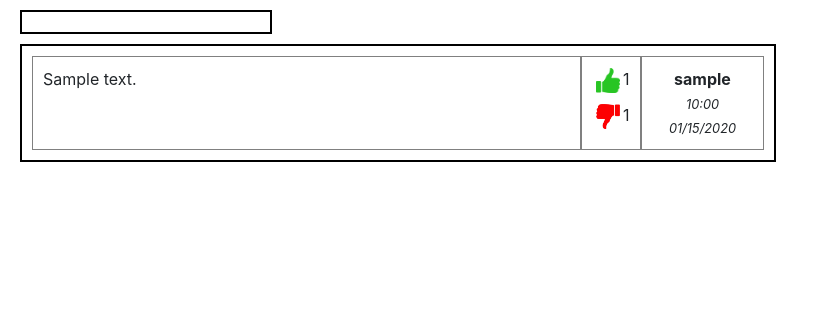
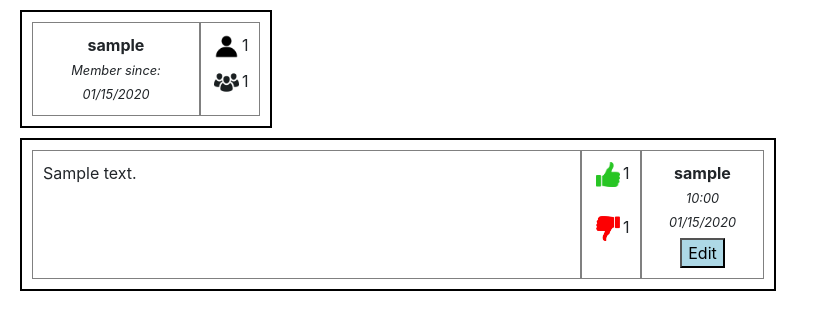
Before and after one commit to RobClaessens/web-dev-course, a Django app: page /profile/1 in a window 1280 px wide. Shown: the part 66-396 px from the top of the page, without its empty margins (0-819 px from the left). Run offline with Django 3.2, Linux system fonts and the light colour scheme; a user stored in the database is signed in; tables that the repository leaves empty hold one stand-in row (values such as "Sample post"); some libraries are stand-ins or nearby versions.

Commit message:
Implementation an 'edit_post' endpoint, in the front-end, an 'Edit' button has been added that will turn the 'tweet' into an editable textarea. Then a 'Save' button will be shown on the front-end, to save the updates to the tweet.

```diff
--- a/network/static/network/post.js
+++ b/network/static/network/post.js
@@ -190,7 +190,13 @@ function load_posts(page) {
 }
 
 
-function load_post(post, reload = false) {
+function load_post(post, reload = false, edit = false) {
+
+    // Small subfunction that adjusts the height of the text area element to fit its content
+    function adjustTextareaHeight(element) {
+        element.style.height =  "auto";
+        element.style.height = (element.scrollHeight) + 2 + "px";
+    }
 
     // Check if user ID is defined, otherwise set to 0, which is unused as user ID, count starts at 1
     if (typeof user_id === 'undefined') { user_id = 0; }
@@ -198,14 +204,24 @@ function load_post(post, reload = false) {
     // Get post div
     const post_div = document.getElementById(`post_${post.id}`)
 
-    // Create text div
-    const text_div = document.createElement('div');
-    text_div.classList.add('text');
-    post_div.appendChild(text_div);
-
-    // Append text
-    const text = document.createTextNode(post.text);
-    text_div.appendChild(text);
+    // Create text div or text area (if edit)
+    if (edit) {
+        const text_area = document.createElement('textarea');
+        text_area.setAttribute("id", `textarea_${post.id}`);
+        text_area.classList.add('text');
+        text_area.value = post.text
+        post_div.appendChild(text_area);
+        // Resize height so content fits the text area, also attach event handlers that will resize on input or on resize
+        adjustTextareaHeight(text_area);
+        text_area.addEventListener('input', function() { adjustTextareaHeight(text_area) });
+        window.addEventListener('resize', function() { adjustTextareaHeight(text_area) });
+    } else {
+        const text_div = document.createElement('div');
+        text_div.classList.add('text');
+        // For div.innerHTML, \n linebreaks must be parsed to <br>
+        text_div.innerHTML = post.text.replaceAll('\n', '<br>');
+        post_div.appendChild(text_div);
+    }
 
     // Create rating div
     const rating_div = document.createElement('div');
@@ -289,6 +305,31 @@ function load_post(post, reload = false) {
         date_time_div.appendChild(date_time_italic);
         info_div.appendChild(date_time_div);
     });
+
+    // Add Edit button, or when editing, add Save button
+    if (user_id === post.user_id) {
+        if (!edit) {
+            const button_div = document.createElement('div');
+            edit_button = document.createElement('button');
+            edit_button.classList.add('button');
+            edit_button.innerHTML = "Edit";
+            edit_button.setAttribute("id", `edit_button_${post.id}`);
+            edit_button.addEventListener('click', () => reload_post(post.id, edit=true))
+            button_div.appendChild(edit_button);
+            info_div.appendChild(button_div);
+            if (reload) { edit_button.disabled = true; }
+        } else {
+            const button_div = document.createElement('div');
+            edit_button = document.createElement('button');
+            edit_button.classList.add('button');
+            edit_button.innerHTML = "Save";
+            edit_button.setAttribute("id", `edit_button_${post.id}`);
+            edit_button.addEventListener('click', () => edit_post(post.id))
+            button_div.appendChild(edit_button);
+            info_div.appendChild(button_div);
+            if (reload) { edit_button.disabled = true; }
+        }
+    }
 }
 
 
@@ -324,6 +365,28 @@ function dislike_post(post_id) {
 
         // Handle result, 200 (existing dislike removed), 201 (new dislike created)
         if (result.status == 200 || result.status == 201) {
+            reload_post(post_id);
+        }
+    })
+    // Catch possible errors
+    .catch(error => {
+        console.log('Error: ', error);
+    });
+}
+
+
+function edit_post(post_id) {
+
+    // PUT request to edit the post
+    fetch(`/edit_post/${post_id}`, {
+        method: 'PUT',
+        body: JSON.stringify({ text: document.getElementById(`textarea_${post_id}`).value ?? null })
+    })
+    // Listen for result
+    .then(result => {
+
+        // Handle result, 200 (post updated)
+        if (result.status == 200) {
             reload_post(post_id);
         }
     })
@@ -376,7 +439,7 @@ function unfollow_profile(profile_id) {
 }
 
 
-function reload_post(post_id) {
+function reload_post(post_id, edit = false) {
 
     // Get element
     const post_div = document.getElementById(`post_${post_id}`);
@@ -390,6 +453,9 @@ function reload_post(post_id) {
             // Re-enable img clicks, by removing CSS class
             document.getElementById(`like_img_${post_id}`).classList.remove('img-disabled');
             document.getElementById(`dislike_img_${post_id}`).classList.remove('img-disabled');
+            // Re-enable edit and save button if present
+            const edit_button = document.getElementById(`edit_button_${post_id}`);
+            if (edit_button) { edit_button.disabled = false; }
         }, { once: true });
 
         // Reload post
@@ -400,7 +466,7 @@ function reload_post(post_id) {
             post_div.innerHTML = '';
 
             // Load post
-            load_post(post, true);
+            load_post(post, reload=true, edit=edit);
         });
 
         // Add unhide class to trigger unhide animation
--- a/network/static/network/styles.css
+++ b/network/static/network/styles.css
@@ -26,6 +26,11 @@ body {
     width: 75%;
     padding: 10px;
     border: 1px solid gray;
+}
+
+.post .text textarea {
+    height: auto;
+    overflow: hidden;
 }
 
 .post .info {
@@ -68,7 +73,7 @@ button {
     background-color: lightblue;
 }
 
-#follow_button {
+#follow_button, button[id^='edit_button'] {
     margin-top: 5px;
 }
 
--- a/network/templates/network/profile.html
+++ b/network/templates/network/profile.html
@@ -5,7 +5,7 @@
     <div id="profile"></div>
     <div id="posts"></div>
     <script>
-        const user_id = {{ user_id }}"
+        const user_id = {{ user_id }}
         const profile_id = {{ profile_id }};
     </script>
     <script src="{% static 'network/post.js' %}"></script>
--- a/network/urls.py
+++ b/network/urls.py
@@ -18,6 +18,7 @@ urlpatterns = [
     path("post/<int:post_id>", views.post, name="post"),
     path("like_post/<int:post_id>", views.like_post, name="like_post"),
     path("dislike_post/<int:post_id>", views.dislike_post, name="dislike_post"),
+    path("edit_post/<int:post_id>", views.edit_post, name="edit_post"),
     path("follow_profile/<int:profile_id>", views.follow_profile, name="follow_profile"),
     path("unfollow_profile/<int:profile_id>", views.unfollow_profile, name="unfollow_profile"),
     path("users", views.users, name="user"),
--- a/network/views.py
+++ b/network/views.py
@@ -1,3 +1,5 @@
+import json
+
 from django.contrib.auth import authenticate, login, logout
 from django.contrib.auth.decorators import login_required
 from django.db import Error, IntegrityError
@@ -236,6 +238,38 @@ def dislike_post(request, post_id):
 
 @csrf_exempt
 @login_required
+def edit_post(request, post_id):
+
+    # Query for edited post
+    try:
+        post = Post.objects.get(pk=post_id)
+    except Post.DoesNotExist:
+        return JsonResponse({"error": "Post not found."}, status=404)
+
+    if request.method == "PUT":
+        # Skip if user is not editing own post
+        if request.user != post.user:
+            return HttpResponse(status=204)
+        else:
+            # Get text argument
+            data = json.loads(request.body)
+            text = data.get("text")
+
+            # Update post if text is provided
+            if text:
+                post.text = text
+                post.save()
+                return HttpResponse(status=200)
+            else:
+                return HttpResponse(status=204)
+
+    # Only PUT is implemented
+    else:
+        return JsonResponse({"error": "PUT request required."}, status=400)
+
+
+@csrf_exempt
+@login_required
 def follow_profile(request, profile_id):
     # Query for user and profile
     try:
```
